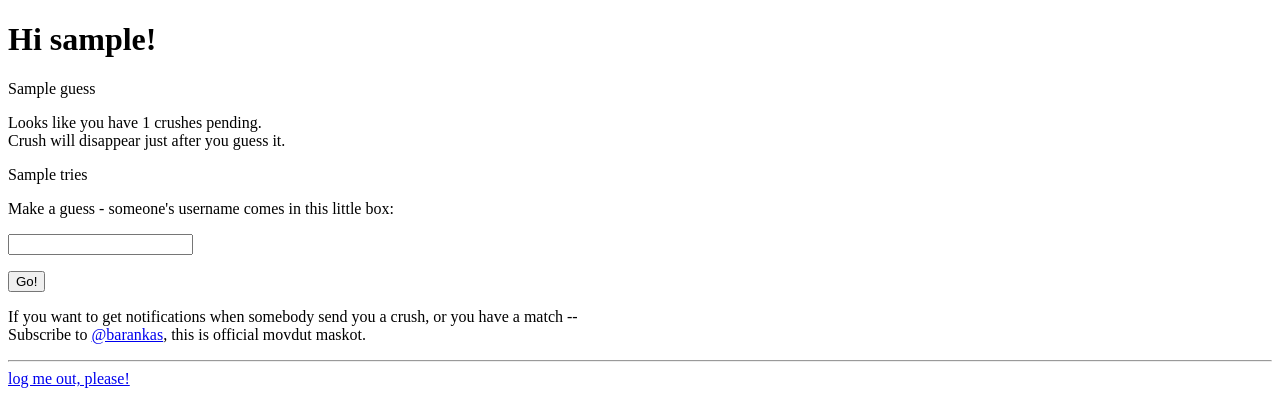
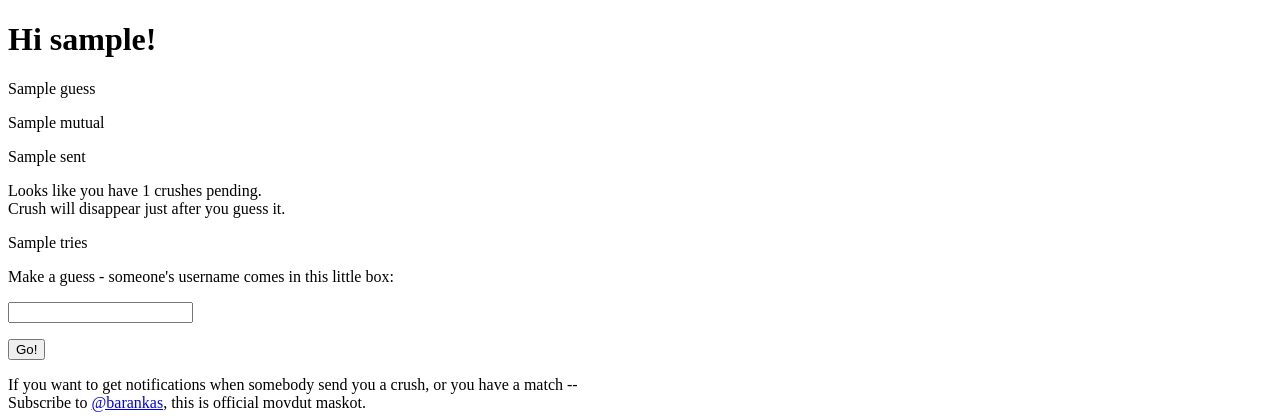
Before and after one commit to vadika/movdut, a Flask app: template templates/main.html in a window 1280 px wide. Shown: the top 420 px of the page. Run offline with Flask 2, Linux system fonts and the light colour scheme; the template is opened without the code that fills it: most values are stand-ins (such as "Sample title", 1, 10 or a date in 2020); parts of the project's set-up code (start-up, migrations or seed data) failed here and were passed over.

Commit message:
bugfix for initial form display

```diff
--- a/main.py
+++ b/main.py
@@ -141,12 +141,24 @@ def crush_tries(login, incr=0):
 
     return tries
 
+def crush_mutual(login):
+    return "here comes mutual crushes"
+
+def crush_sent(login):
+    return "here comes sent crushes"
+
 
 @app.route('/')
 def process():
     if 'login' in session:
         login = session['login']
-        return render_template('main.html', login=login, num=crush_num(login))
+
+        if crush_tries(login) > 0:
+            tries = "You have " + str(crush_tries(login)) + " tries left."
+        else:
+            tries = "You have no tries left :(, try again in a couple of days"
+
+        return render_template('main.html', login=login, num=crush_num(login), guess="", tries=tries, mutual=crush_mutual(login), sent=crush_sent(login))
     else:
         return render_template('login.html')
 
@@ -182,7 +194,7 @@ def makeguess():
         else:
             tries = "You have no tries left :(, try again in a couple of days"
 
-        return render_template("main.html", login=login, num=crush_num(login), guess=guessorfail, tries=tries)
+        return render_template("main.html", login=login, num=crush_num(login), guess=guessorfail, tries=tries, mutual=crush_mutual(login), sent=crush_sent(login))
     else:
         return render_template('login.html')
 
--- a/templates/main.html
+++ b/templates/main.html
@@ -9,6 +9,16 @@
 
 <p>
     {{ guess }}
+    <br>
+</p>
+
+<p>
+    {{ mutual }}
+    <br>
+</p>
+
+<p>
+    {{ sent }}
     <br>
 </p>
 
```
